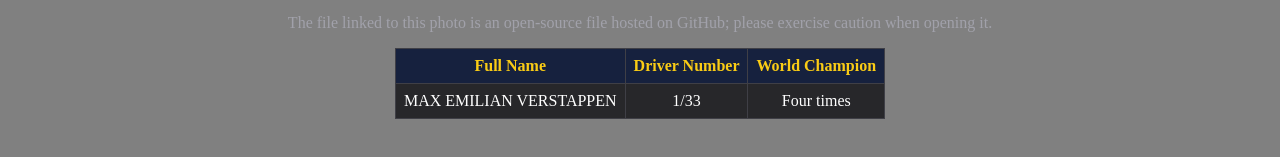
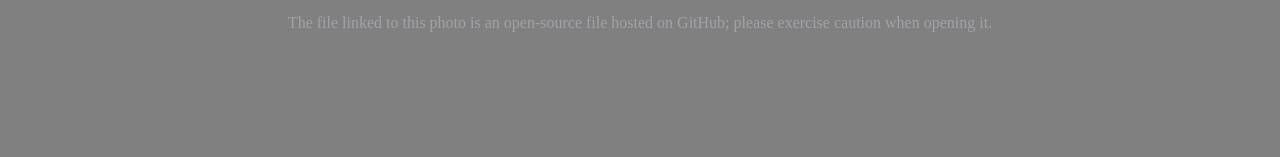
Before and after one commit to MAXVERSTAPPEN180/Max-Verstappen, a plain HTML site: page index.html in a window 1280 px wide. Shown: the part 515-672 px from the top of the page. Drawn offline with Linux system fonts and the light colour scheme.

Commit message:
Update index.html

```diff
--- a/index.html
+++ b/index.html
@@ -42,21 +42,6 @@
         border: 1px solid #27272a;
         margin-bottom: 20px;
     }
-    table {
-        border-collapse: collapse;
-        background-color: #27272a;
-        border: 1px solid #3f3f46;
-        color: #ffffff;
-        margin: 0 auto;
-    }
-    th {
-        background-color: #16213e;
-        color: #facc15;
-        border: 1px solid #3f3f46;
-    }
-    td {
-        border: 1px solid #3f3f46;
-    }
     .content a {
         color: #38bdf8;
         text-decoration: none;
@@ -77,22 +62,6 @@
         <img src=https://r.testifier.nl/Acbs8526SDKI/resizing_type:fit/width:1280/plain/https://s3-newsifier.ams3.digitaloceanspaces.com/grandprix247.com/images/2025-11/si202306180896-hires-jpeg-24bit-rgb.jpg@webp>
         </a>
         <p>The file linked to this photo is an open-source file hosted on GitHub; please exercise caution when opening it.</p>
-        <table border="1" cellpadding="8" cellspacing="0">
-            <thead>
-                <tr>
-                    <th>Full Name</th>
-                    <th>Driver Number</th>
-                    <th>World Champion</th>
-                </tr>
-            </thead>
-            <tbody>
-                <tr>
-                     <td>MAX EMILIAN VERSTAPPEN</td>
-                     <td>1/33</td>
-                     <td>Four times</td>
-                </tr>
-            </tbody>
-         </table>
      </div>
     </body>
 </html>
```
